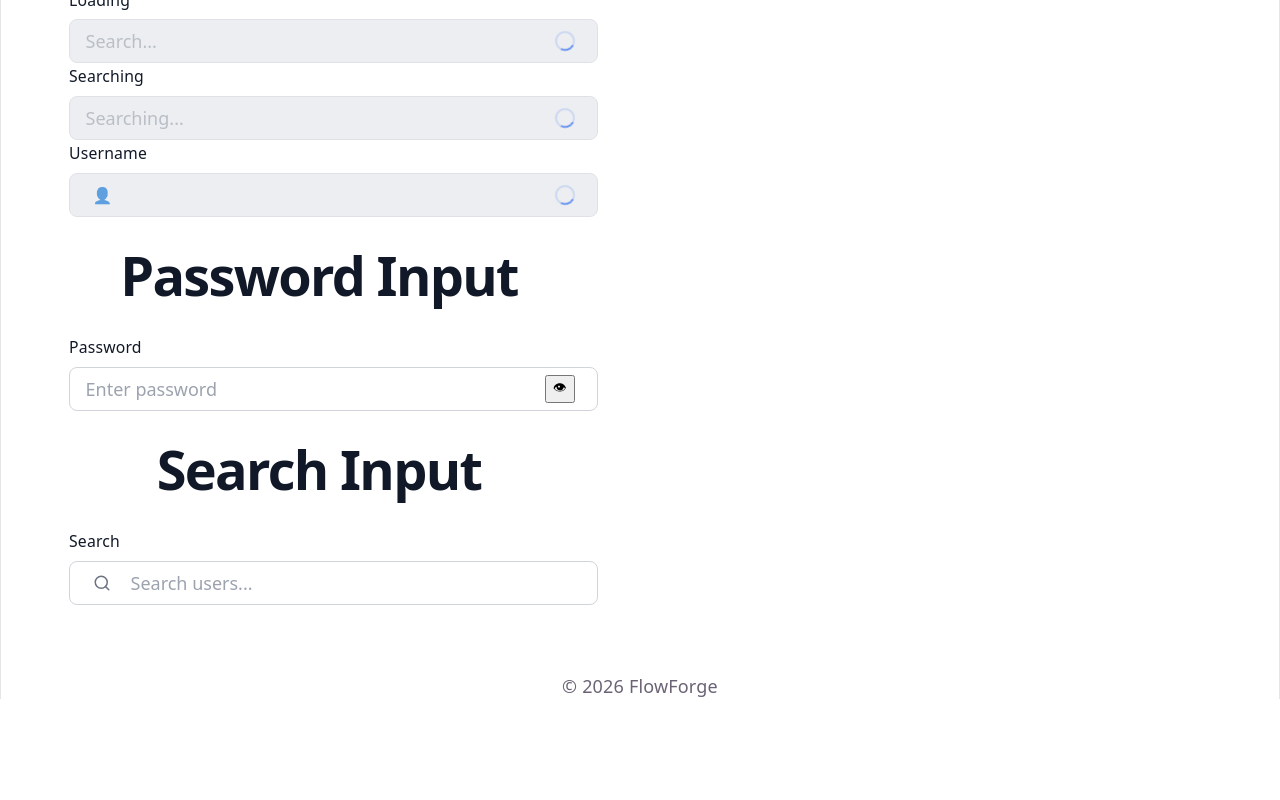
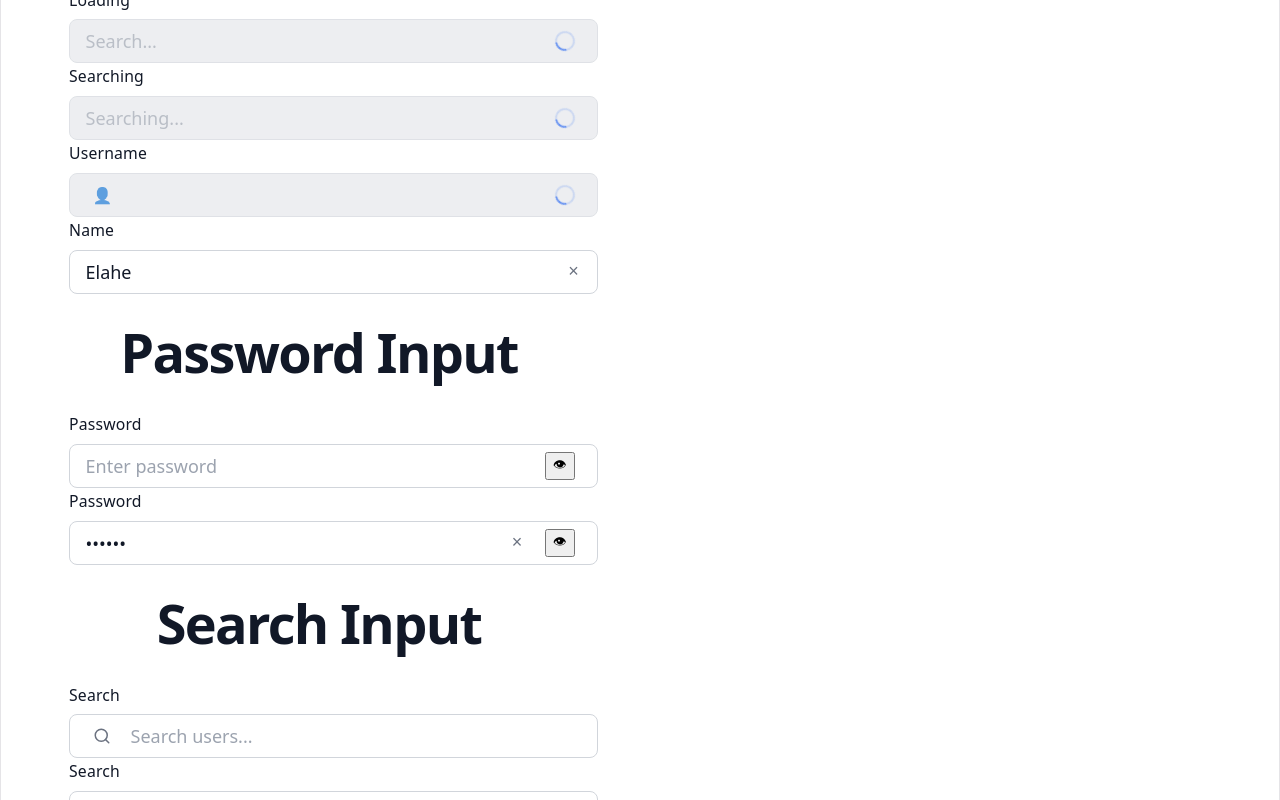
Before and after one commit to elaheShoja/flowforge-engine, a React (Vite) app: page /playground in a window 1280 px wide. Shown: the part 2000-2800 px from the top of the page. Before the commit the page ends 2699 px from the top, so only its background shows below. Built offline with nearby package versions, Linux system fonts and the light colour scheme.

Commit message:
feat(input): add clearable input support

```diff
--- a/src/pages/Playground/Playground.tsx
+++ b/src/pages/Playground/Playground.tsx
@@ -1,8 +1,14 @@
+import { useState } from "react";
 import { Button, Spinner,
   Typography, Input,
   PasswordInput, SearchInput} from "@/shared/ui";
 
 export default function Playground() {
+
+  const [searchValue, setSearchValue] = useState("John Doe");
+  const [name, setName] = useState("Elahe");
+  const [password, setPassword] = useState("123456");
+
   return (
     <div
       style={{
@@ -147,6 +153,14 @@ export default function Playground() {
             loading
         />
 
+        <Input
+          label="Name"
+          value={name}
+          onChange={(e) => setName(e.target.value)}
+          clearable
+          placeholder="Enter your name"
+        />
+
         <br />
 
         <Typography variant="h1" as="h1">
@@ -157,6 +171,14 @@ export default function Playground() {
 
         <PasswordInput
           label="Password"
+          placeholder="Enter password"
+        />
+
+        <PasswordInput
+          label="Password"
+          value={password}
+          onChange={(e) => setPassword(e.target.value)}
+          clearable
           placeholder="Enter password"
         />
 
@@ -172,6 +194,15 @@ export default function Playground() {
           label="Search"
           placeholder="Search users..."
         />
+
+        <SearchInput
+          label="Search"
+          value={searchValue}
+          onChange={(e) => setSearchValue(e.target.value)}
+          clearable
+          onClear={() => console.log("cleared")}
+          placeholder="Search users..."
+        />
       </div>
     </div>
   );
--- a/src/shared/ui/Input/Input.css
+++ b/src/shared/ui/Input/Input.css
@@ -1,3 +1,104 @@
+.ff-input {
+  display: flex;
+  align-items: center;
+
+  gap: var(--space-sm);
+
+  width: 100%;
+
+  border: 1px solid var(--color-border);
+
+  border-radius: var(--radius-md);
+
+  background: var(--color-background);
+
+  transition:
+    border-color var(--transition-fast),
+    box-shadow var(--transition-fast),
+    background var(--transition-fast);
+}
+
+/* ===========================
+   Sizes
+=========================== */
+
+.ff-input--sm {
+  min-height: 36px;
+
+  padding: 0 var(--space-sm);
+}
+
+.ff-input--md {
+  min-height: 42px;
+
+  padding: 0 var(--space-md);
+}
+
+.ff-input--lg {
+  min-height: 48px;
+
+  padding: 0 var(--space-lg);
+}
+
+/* ===========================
+   States
+=========================== */
+
+.ff-input:hover:not(.ff-input--disabled) {
+  border-color: var(--color-border-hover);
+}
+
+.ff-input:focus-within {
+  border-color: var(--color-primary);
+
+  box-shadow:
+    0 0 0 3px rgba(37,99,235,.15);
+}
+
+.ff-input--error {
+  border-color: var(--color-danger);
+}
+
+.ff-input--disabled {
+  background: var(--color-disabled);
+
+  cursor: not-allowed;
+
+  opacity: .7;
+}
+
+.ff-input--full {
+  width: 100%;
+}
+
+/* ===========================
+   Input Element
+=========================== */
+
+.ff-input__element {
+  flex: 1;
+
+  border: none;
+
+  outline: none;
+
+  background: transparent;
+
+  color: var(--color-text);
+
+  font-size: var(--font-size-md);
+
+  font-family: inherit;
+}
+
+.ff-input__element::placeholder {
+  color: var(--color-text-disabled);
+}
+
+.ff-input__element:disabled {
+  cursor: not-allowed;
+}
+
 .ff-input {
   display: flex;
   align-items: center;
@@ -116,3 +217,45 @@
 
   font-size: .875rem;
 }
+
+.ff-input__clear {
+  display: inline-flex;
+  align-items: center;
+  justify-content: center;
+
+  width: 20px;
+  height: 20px;
+
+  border: none;
+  background: transparent;
+
+  cursor: pointer;
+
+  color: var(--color-text-secondary);
+
+  font-size: 1rem;
+
+  padding: 0;
+}
+
+.ff-input__clear:hover {
+  color: var(--color-text);
+}
+
+/* ===========================
+   Icons
+=========================== */
+
+.ff-input__adornment {
+  display: flex;
+  align-items: center;
+  justify-content: center;
+
+  color: var(--color-text-secondary);
+
+  flex-shrink: 0;
+
+  padding-inline: var(--space-sm);
+
+  font-size: .875rem;
+}
--- a/src/shared/ui/Input/Input.tsx
+++ b/src/shared/ui/Input/Input.tsx
@@ -33,13 +33,29 @@ export default function Input({
 
   required,
 
+  clearable = false,
+
+  onClear,
+
   ...inputProps
 }: InputProps) {
 
-  /*const hasValue =
+  const hasValue =
     inputProps.value !== undefined &&
     inputProps.value !== null &&
-    String(inputProps.value).length > 0;*/
+    String(inputProps.value).length > 0;
+
+  const handleClear = () => {
+    onClear?.();
+
+    if (inputProps.onChange) {
+      inputProps.onChange({
+        target: {
+          value: "",
+        },
+      } as React.ChangeEvent<HTMLInputElement>);
+    }
+  };
 
   return (
     <FieldWrapper
@@ -77,6 +93,20 @@ export default function Input({
           {...inputProps}
         />
 
+        {!loading &&
+          clearable &&
+          hasValue && (
+            <button
+              type="button"
+              className="ff-input__clear"
+              onClick={handleClear}
+              aria-label="Clear input"
+            >
+              ×
+            </button>
+          )
+        }
+
         {loading ? (
           <span className="ff-input__adornment">
             <Spinner
--- a/src/shared/ui/SearchInput/SearchInput.tsx
+++ b/src/shared/ui/SearchInput/SearchInput.tsx
@@ -13,6 +13,7 @@ export default function SearchInput({
   return (
     <Input
       type="search"
+      clearable={clearable}
       startAdornment={
         startAdornment ?? <Search size={18} />
       }
```
